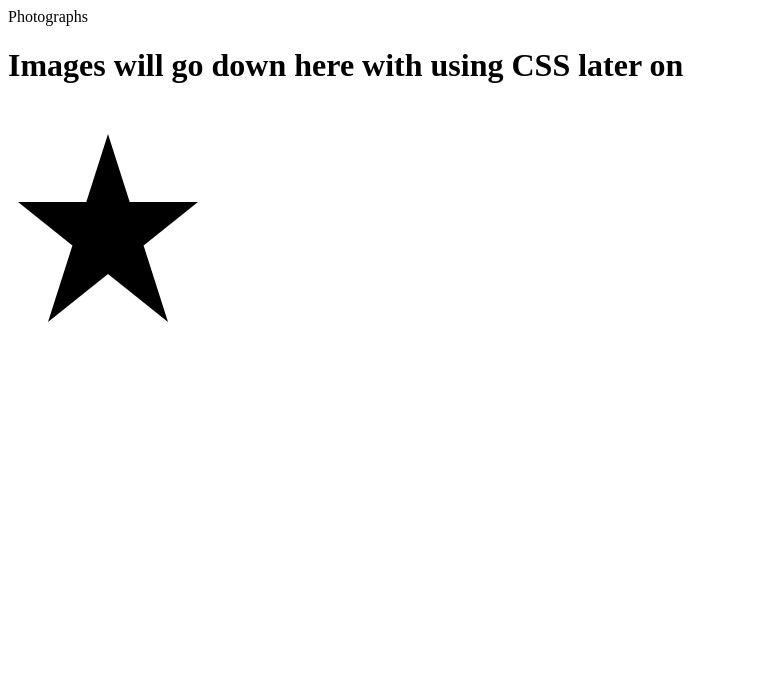
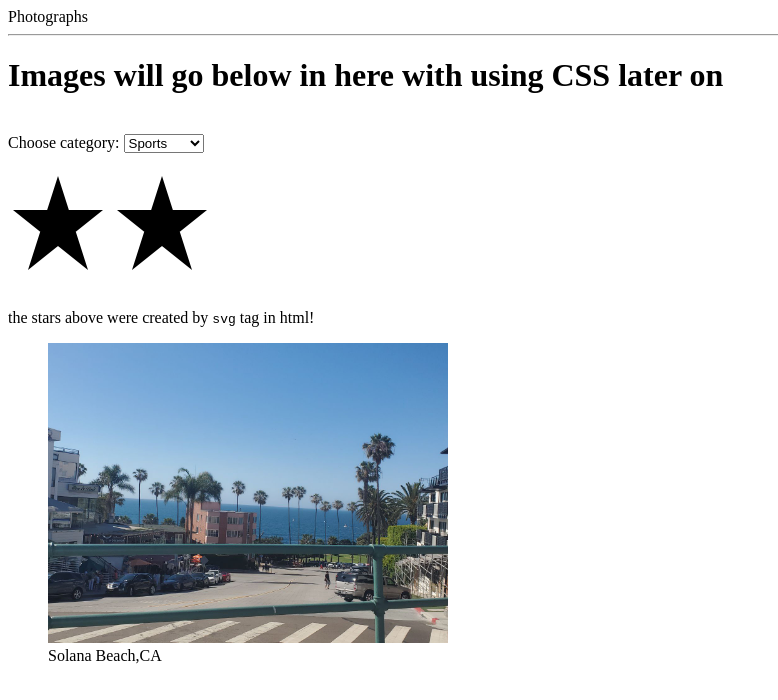
Before and after one commit to ramtinkazemi1/cse134B-HW4, a plain HTML site: page Photographs.html in a window 1280 px wide. Shown: the whole page, without its empty margins (0-778 px from the left). Drawn offline with Linux system fonts and the light colour scheme.

Commit message:
quick fix

```diff
--- a/Photographs.html
+++ b/Photographs.html
@@ -3,11 +3,39 @@
 <head>
     <meta charset = "UTF-8";
     <title>Photographs</title>
+    <hr>
 </head>
 <body>
-    <h1>Images will go down here with using CSS later on</h1><br>
+    <h1>Images will go below in here with using CSS later on</h1><br>
+    <label for="options">Choose category:</label>
+    <select>
+        <optgroup label="Pictures">
+        <option value="Sports">Sports</option>
+        <option value="Nature">Nature</option>
+        <option value="UCSD">UCSD</option>
+        <option value="Ramtin">Ramtin</option>
+    </optgroup>
+    <optgroup label="Videos">
+        <option value="Sports">Sports</option>
+        <option value="Nature">Nature</option>
+        <option value="UCSD">UCSD</option>
+        <option value="Ramtin">Ramtin</option>
+    </optgroup>
+      </select><br><br>
 
-    <svg width="200" height="200">
-        <polygon points="100,10 40,198 190,78 10,78 160,198"/>
+    <svg width="100" height="100">
+        <polygon points="50,5 20,99 95,39,5,39,80,99"/>
     </svg>
+
+    <svg width="100" height="100">
+        <polygon points="50,5 20,99 95,39,5,39,80,99"/>
+    </svg><br><br>
+    <p>the stars above were created by <code>svg</code> tag in html!</p>
+
+    <figure>
+        <img src="Media/figure.jpg" alt="Nature" width="400" height="300">
+        <figcaption>Solana Beach,CA</figcaption>
+      </figure>
+
+
 </body>
```
Also changed, not shown: Biography.html (+19 -4 lines), ContactMe.html (+8 -1 lines), Experiences.html (+12 -7 lines), index.html (+2 -3 lines), Media/figure.jpg (added).
